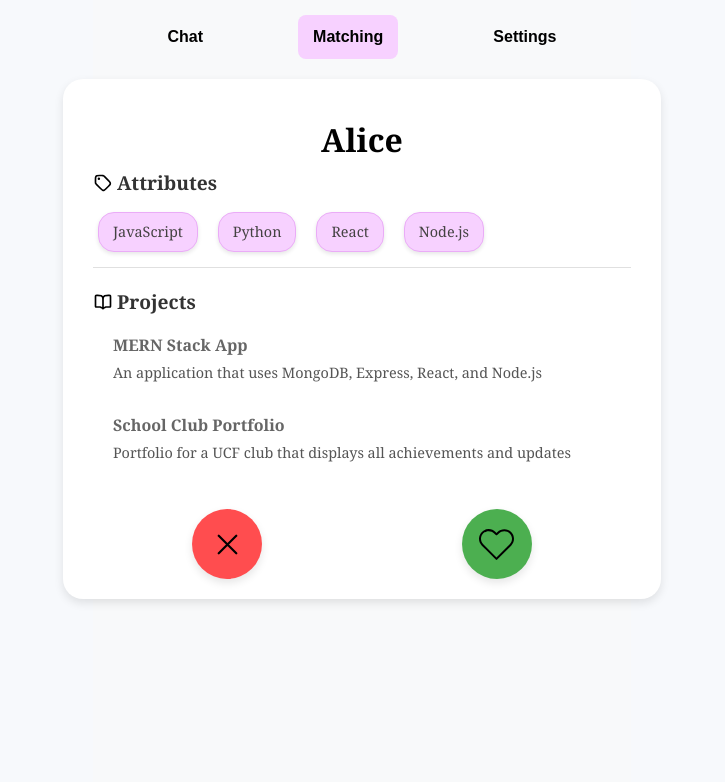
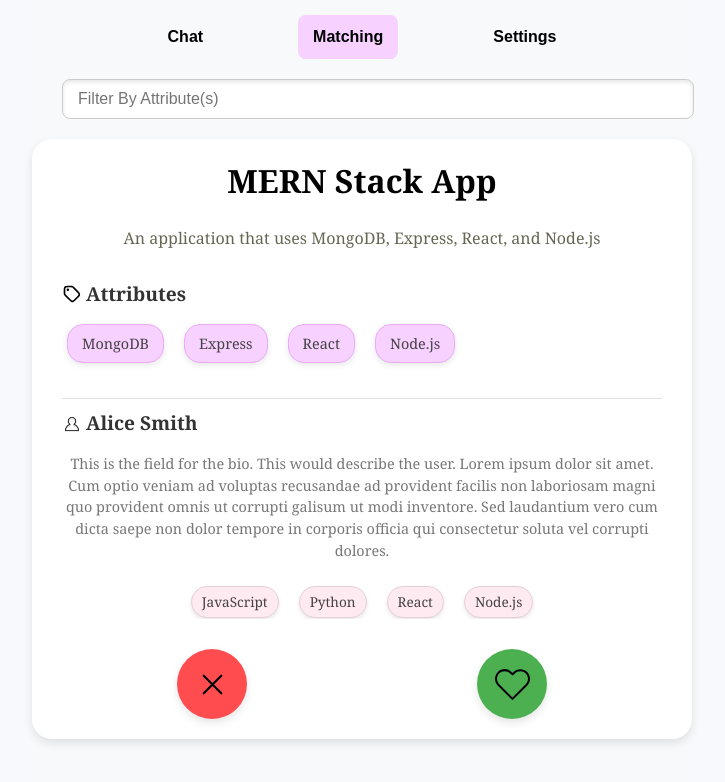
Before and after one commit to cop4331-team18/large-project, a React (Vite) app in the folder frontend/: page /matching in a window 1280 px wide. Shown: the top 782 px of the page, without its empty margins (278-1003 px from the left). Built offline with nearby package versions, Linux system fonts and the light colour scheme; no server answers.

Commit message:
Fixed matching page to correctly display projects with user info. Filter bar also added.

```diff
--- a/frontend/src/MatchingPage.css
+++ b/frontend/src/MatchingPage.css
@@ -9,9 +9,9 @@
 }
 
 /* Profile Card (as Main Container) */
-.profile-card {
+.project-card {
   width: 100%;
-  height: 65%;
+  height: 75%;
   max-width: 600px;
   background-color: #ffffff;
   border-radius: 20px;
@@ -49,14 +49,14 @@
 }
 
 /* Attributes Section */
-.attributes {
+.project-attributes {
   display: flex;
   flex-wrap: wrap;
   gap: 10px;
   margin-bottom: 20px;
 }
 
-.attribute-tag {
+.project-attribute-tag {
   display: inline-block;
   padding: 8px 14px;
   background: linear-gradient(135 deg, #e1f5fe, #b3e5fc);
@@ -68,7 +68,31 @@
   margin: 5px;
   border: 1px solid #eaacf7;
   white-space: nowrap;
+  box-shadow: 0 2px 6px rgba(0, 0, 0, 0.1);
+}
+
+.owner-attributes {
+  display: flex;
+  flex-wrap: wrap;
+  gap: 10px;
+  margin-bottom: 20px;
+  justify-content: center;
+}
+
+.owner-attribute-tag {
+  display: inline-block;
+  padding: 5px 10px;
+  background: linear-gradient(135 deg, #ffeaf1, #ffe1ec);
+  background-color: #ffeaf1;
+  color: #444242;
+  font-size: 0.85rem;
+  border-radius: 16px;
+  font-weight: 500;
+  margin: 5px;
+  border: 1px solid #e4d0d7;
+  white-space: nowrap;
   box-shadow: 0 2px 4px rgba(0, 0, 0, 0.1);
+  text-align: center;
 }
 
 /* Section Headers */
@@ -100,11 +124,27 @@
   margin: 10px 0;
 }
 
-/* Title (Profile Name) */
+/* Owner info */
+.owner-info {
+  display: flex;
+  flex-direction: column;
+  gap: 5px;
+  font-size: 0.9rem;
+  color: #777;
+}
+
+.owner-bio {
+  font-size: 0.9rem;
+  margin-top: 0;
+  color: #777
+}
+
+/* Title (Project Name) */
 .title {
   font-size: 2rem;
   font-weight: bold;
-  margin-bottom: 5px;
+  margin-top: 8px;
+  margin-bottom: 16px;
   text-align: center;
 }
 
@@ -112,7 +152,7 @@ h2 {
   color: black;
 }
 
-.profile-card h3 {
+.project-card h3 {
   color: black;
   text-align: left;
 }
@@ -140,10 +180,11 @@ h2 {
 }
 
 .project-description {
-  font-size: 0.9rem;
-  color: #555;
+  font-size: 1rem;
+  color: #665;
   margin-top: 5px;
   margin-bottom: 30px;
+  text-align: center;
 }
 
 .action-buttons {
@@ -225,7 +266,7 @@ h2 {
 }
 
 /* Message when no profiles are left */
-.no-profiles-message {
+.no-projects-message {
   font-family: Georgia, 'Times New Roman', Times, serif;
   display: flex;
   flex-direction: column;
@@ -235,14 +276,82 @@ h2 {
   text-align: center;
 }
 
-.no-profiles-message h2 {
+.no-projects-message h2 {
   font-size: 1.8rem;
   font-weight: bold;
   color: #333;
   margin-bottom: 10px;
 }
 
-.no-profiles-message p {
+.no-projects-message p {
   font-size: 1rem;
   color: #666;
 }
+
+/* Scrollbar styling */
+.card-content::-webkit-scrollbar {
+  width: 8px;
+}
+
+.card-content::-webkit-scrollbar-track {
+  background: transparent;
+}
+
+.card-content::-webkit-scrollbar-thumb {
+  background: rgba(0, 0, 0, 0.2);
+  border-radius: 4px;
+}
+
+.card-content::-webkit-scrollbar-thumb:hover {
+  background: rgba(0, 0, 0, 0.4);
+}
+
+/* Filter styling */
+.filter-section {
+  width: 100%;
+  max-width: 600px;
+  margin-bottom: 20px;
+  display: flex;
+  flex-direction: column;
+}
+
+.dropdown-search {
+  position: relative;
+  width: 100%;
+}
+
+.filter-input {
+  width: 100%;
+  padding: 10px 15px;
+  border: 1px solid #ccc;
+  border-radius: 8px;
+  font-size: 1rem;
+  box-shadow: inset 0 2px 4px rgba(0, 0, 0, 0.1);
+}
+
+.dropdown-options {
+  position: absolute;
+  top: 100%;
+  left: 0;
+  width: 100%;
+  background-color: #fff;
+  border: 1px solid #ccc;
+  border-radius: 8px;
+  box-shadow: 0 4px 6px rgba(0, 0, 0, 0.1);
+  max-height: 150px;
+  overflow-y: auto;
+  z-index: 100;
+  margin-top: 5px;
+}
+
+.dropdown-option {
+  padding: 10px 15px;
+  font-size: 0.9rem;
+  color: #333;
+  cursor: pointer;
+}
+
+.dropdown-option:hover {
+  background-color: #007acc;
+  color: #fff;
+}
--- a/frontend/src/MatchingPage.tsx
+++ b/frontend/src/MatchingPage.tsx
@@ -1,18 +1,24 @@
 import React, { useState } from "react";
 import "./MatchingPage.css";
 import Tabs from "./components/Tabs";
+// import { Project, User } from "./types"   This should be edited to import from types.d.ts later
 
-interface Project {
+// Mock Definitions (until backend connected)
+type ObjectId = string; // placeholder
+
+type User = {
+  firstName: string;
+  lastName: string;
+  attributes: string[];
+};
+
+type Project = {
   name: string;
   description: string;
-}
-
-interface Profile {
-  id: string;
-  firstName: string;
   attributes: string[];
-  projects: Project[];
-}
+  createdBy: ObjectId;
+  owner: User;
+};
 
 interface MatchingPageProps {
   chatNotifications: number;
@@ -20,117 +26,139 @@ interface MatchingPageProps {
 
 const MatchingPage: React.FC<MatchingPageProps> = ({chatNotifications}: MatchingPageProps) => {
 
-  const mockProfiles: Profile[] = [
-    {
-      id: "1",
-      firstName: "Alice",
-      attributes: ["JavaScript", "Python", "React", "Node.js"],
-      projects: [
+  const mockProjects: Project[] = [
     {
       name: "MERN Stack App",
       description: "An application that uses MongoDB, Express, React, and Node.js",
+      attributes: ["MongoDB", "Express", "React", "Node.js"],
+      createdBy: "1",
+      owner: {
+        firstName: "Alice",
+        lastName: "Smith",
+        attributes: ["JavaScript", "Python", "React", "Node.js"],
       },
-        {
-          name: "School Club Portfolio",
-          description: "Portfolio for a UCF club that displays all achievements and updates"
     },
-      ],
-    },
-    {
-      id: "2",
-      firstName: "Bob",
-      attributes: ["Unity", "C++", "Game Design"],
-      projects: [
     {
       name: "Indie Game",
       description: "A 2D platformer built with Unity targeting desktop platforms.",
+      attributes: ["Unity", "C++", "Python", "JavaScript", "Lua", "GDScript", "Shaders", "Unreal Engine", "WebSocket"],
+      createdBy: "2",
+      owner: {
+        firstName: "Bob",
+        lastName: "Johnson",
+        attributes: ["Unity", "Lua", "Game Design"],
       },
-      ],
     },
-    {
-      id: "3",
-      firstName: "Charlie",
-      attributes: ["Go", "Rust", "Kubernetes"],
-      projects: [
     {
       name: "Cloud Infrastructure",
       description: "A scalable backend infrastructure for microservices.",
+      attributes: ["Go", "Rust", "Ruby", "Bash", "Java", "C#"],
+      createdBy: "3",
+      owner: {
+        firstName: "Charlie",
+        lastName: "Brown",
+        attributes: ["Go", "C#", "Kubernetes"],
       },
-        {
-          name: "test 2",
-          description: "text",
-        },
-        {
-          name: "test 3",
-          description: "Lorem ipsum dolor sit amet, consectetur adipiscing elit. Aenean euismod bibendum laoreet. Proin gravida dolor sit amet lacus accumsan et viverra justo commodo.",
-        },
-      ],
     },
   ];
 
   const [currentIndex, setCurrentIndex] = React.useState(0);
   const [swipeDirection, setSwipeDirection] = useState<"left" | "right" | null>(null);
+  const [isDropdownOpen, setIsDropdownOpen] = useState(false);
+
+  const handleFocus = () => setIsDropdownOpen(true);
+  const handleBlur = () => setTimeout(() => setIsDropdownOpen(false), 200);
 
   const handleDecision = (decision: "accept" | "reject") => {
     setSwipeDirection(decision === "accept" ? "right" : "left");
 
-    // Delay to load profile after swipe
+    // Delay to load project after swipe
     setTimeout(() => {
         setSwipeDirection(null);
-        if (currentIndex < mockProfiles.length - 1) {
+        if (currentIndex < mockProjects.length - 1) {
             setCurrentIndex(currentIndex + 1);
         } else {
-            setCurrentIndex(-1);
+            setCurrentIndex(-1); // No more projects
         }
     }, 650);
   };
 
-  const currentProfile = currentIndex !== null && currentIndex < mockProfiles.length
-  ? mockProfiles[currentIndex]
+  const currentProject = currentIndex !== null && currentIndex < mockProjects.length
+  ? mockProjects[currentIndex]
   : null;
 
   return (
     <div className="matching-page">
       <Tabs currentTab="matching" chatNotifications={chatNotifications}/>
 
-      {/* Current Profile */}
-      {currentProfile ? (
+      {/* Filter section */}
+      <div className="filter-section">
+        <div className="dropdown-search">
+          <input
+            type="text"
+            id="attribute-filter"
+            className="filter-input"
+            placeholder="Filter By Attribute(s)"
+            onFocus={handleFocus}
+            onBlur={handleBlur}
+          />
+          {isDropdownOpen && (
+            <div className="dropdown-options">
+              {/* Placeholders for now */}
+              <div className="dropdown-option">React</div>
+              <div className="dropdown-option">Node.js</div>
+              <div className="dropdown-option">Unity</div>
+              <div className="dropdown-option">Kubernetes</div>
+              <div className="dropdown-option">MongoDB</div>
+              <div className="dropdown-option">Java</div>
+              <div className="dropdown-option">Python</div>
+            </div>
+          )}
+        </div>
+      </div>
+
+      {/* Current Project */}
+      {currentProject ? (
         <div
-          key={currentProfile.id}
-          className={`profile-card ${
+          key={currentProject.name}
+          className={`project-card ${
           swipeDirection === "right" ? "swipe-right" : ""
         } ${swipeDirection === "left" ? "swipe-left" : ""}`}
       >
         <div className="card-content">
-          <h2 className="title">{currentProfile.firstName}</h2>
+          {/* Project Info */}
+          <h2 className="title">{currentProject.name}</h2>
+          <p className="project-description">{currentProject.description}</p>
 
-          {/* Attributes */}
+          {/* Project Attributes */}
           <div className="section-header">
             <img src="/tag.svg" className="section-header-icon"/>
             Attributes
           </div>
-          <div className="attributes">
-            {currentProfile.attributes.map((attribute, index) => (
-              <span key={index} className="attribute-tag">{attribute}</span>
+          <div className="project-attributes">
+            {currentProject.attributes.map((attribute, index) => (
+              <span key={index} className="project-attribute-tag">{attribute}</span>
             ))}
           </div>
 
           {/* Divider */}
           <hr className="section-divider" />
 
-          {/* Projects */}
-          <div className="projects">
+          {/* Owner Info */}
+          <div className="owner-info">
             <div className="section-header">
-              <img src="/book.svg" className="section-header-icon"/>
-              Projects
+              <img src="/owner.svg" className="section-header-icon"/>
+              {currentProject.owner.firstName} {currentProject.owner.lastName}
             </div>
-            {currentProfile.projects.map((project, index) => (
-              <div key={index} className="project">
-                <p className="project-name">
-                  {project.name}</p>
-                <p className="project-description">{project.description}</p>
+            <p className="owner-bio">This is the field for the bio. This would describe the user. Lorem ipsum dolor sit amet. Cum optio veniam ad voluptas recusandae
+              ad provident facilis non laboriosam magni quo provident omnis ut corrupti galisum ut modi inventore.
+              Sed laudantium vero cum dicta saepe non dolor tempore in corporis officia qui consectetur soluta vel corrupti dolores.</p>
+            {/* Need to add css for owner attributes (smaller) */}
+            <div className="owner-attributes">
+              {currentProject.owner.attributes.map((attribute, index) => (
+                <span key={index} className="owner-attribute-tag">{attribute}</span>
+              ))}
             </div>
-            ))}
           </div>
         </div>
 
@@ -149,9 +177,9 @@ const MatchingPage: React.FC<MatchingPageProps> = ({chatNotifications}: Matching
           </div>
         </div>
       ) : (
-        <div className="no-profiles-message">
-          <h2>No Profiles Left</h2>
-          <p>Come back later for some more matches!</p>
+        <div className="no-projects-message">
+          <h2>No Projects Left</h2>
+          <p>Come back later for more matches!</p>
         </div>
       )}
     </div>
```
Also changed, not shown: frontend/public/owner.svg (added). Lines whose indentation alone changed are shown as unchanged.
